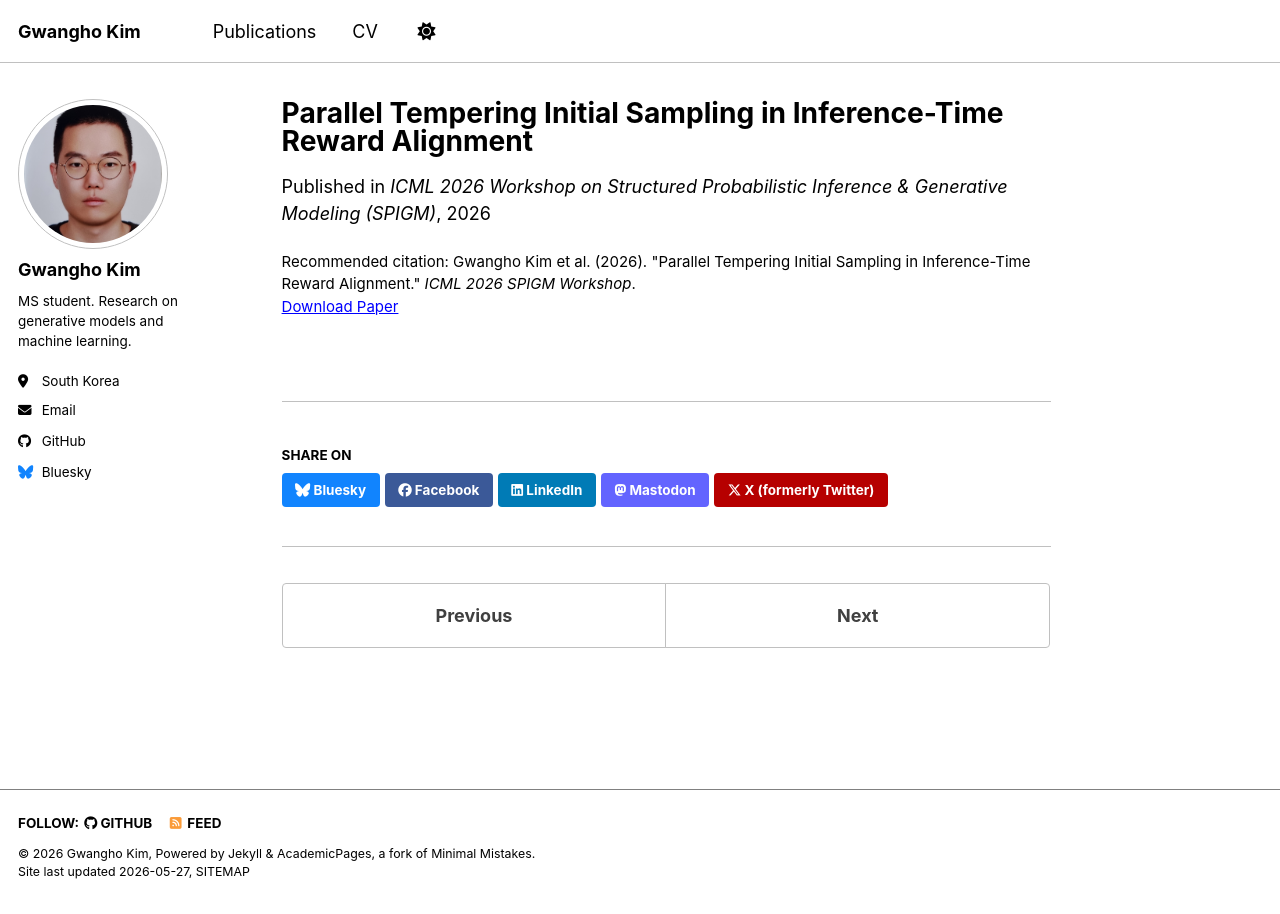
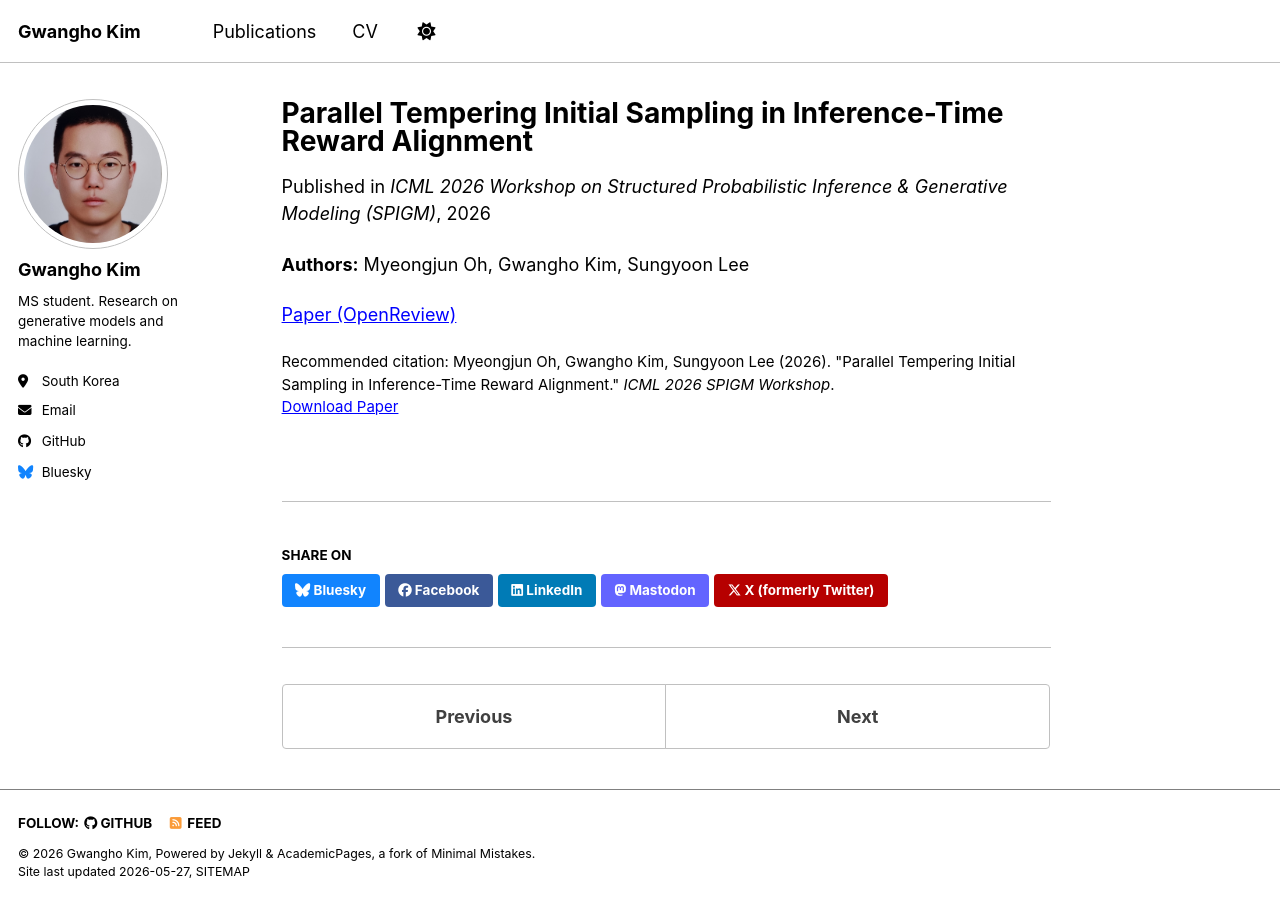
Before and after one commit to Gwangho99/Gwangho99.github.io, a Jekyll site: the page built from _publications/2026-07-13-parallel-tempering-inference-time-reward-alignment.md, in a window 1280 px wide. Built offline with Jekyll 4.4.1, drawn with Linux system fonts in a browser that asks for light colours; a script bundle is joined from its source files by our own code; library files that are not in the unit come from our copies.

Commit message:
content: add authors and paper links to publications

```diff
--- a/_publications/2026-07-13-parallel-tempering-inference-time-reward-alignment.md
+++ b/_publications/2026-07-13-parallel-tempering-inference-time-reward-alignment.md
@@ -6,6 +6,11 @@ permalink: /publication/2026-07-13-parallel-tempering-inference-time-reward-alig
 excerpt: ''
 date: 2026-07-13
 venue: 'ICML 2026 Workshop on Structured Probabilistic Inference & Generative Modeling (SPIGM)'
-paperurl: ''
-citation: 'Gwangho Kim et al. (2026). &quot;Parallel Tempering Initial Sampling in Inference-Time Reward Alignment.&quot; <i>ICML 2026 SPIGM Workshop</i>.'
+paperurl: 'https://openreview.net/forum?id=EhyKlL8enT'
+authors: 'Myeongjun Oh, Gwangho Kim, Sungyoon Lee'
+citation: 'Myeongjun Oh, Gwangho Kim, Sungyoon Lee (2026). &quot;Parallel Tempering Initial Sampling in Inference-Time Reward Alignment.&quot; <i>ICML 2026 SPIGM Workshop</i>.'
 ---
+
+**Authors:** Myeongjun Oh, Gwangho Kim, Sungyoon Lee
+
+[Paper (OpenReview)](https://openreview.net/forum?id=EhyKlL8enT)
```
Also changed, not shown: _publications/2026-07-01-localizing-memorized-regions-diffusion-models.md (+7 -2 lines).
